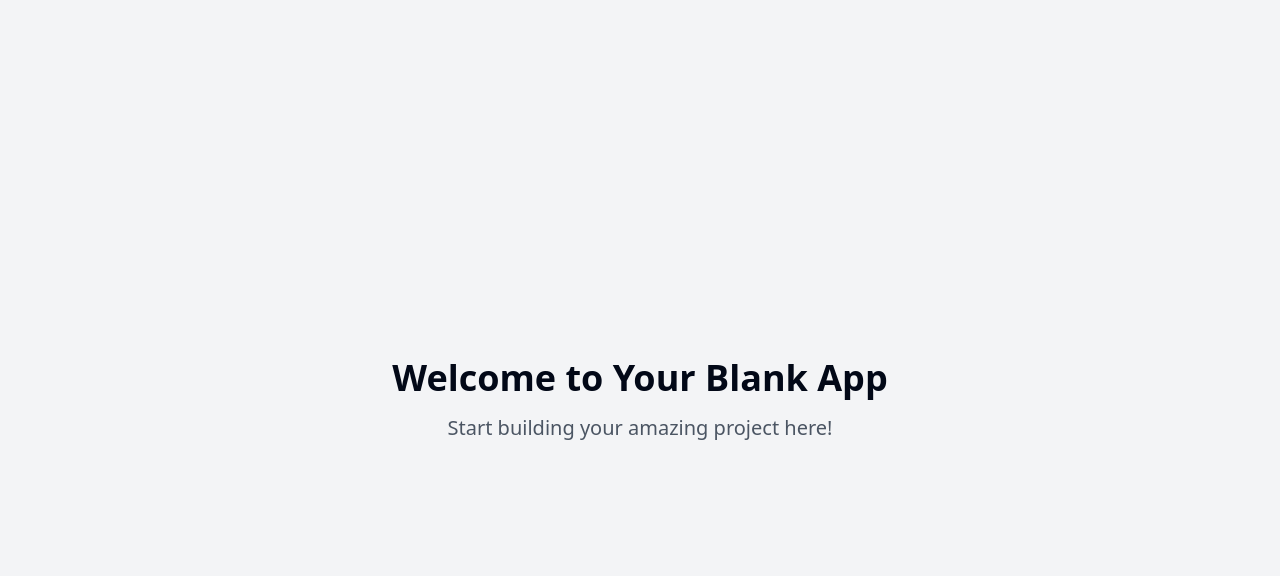
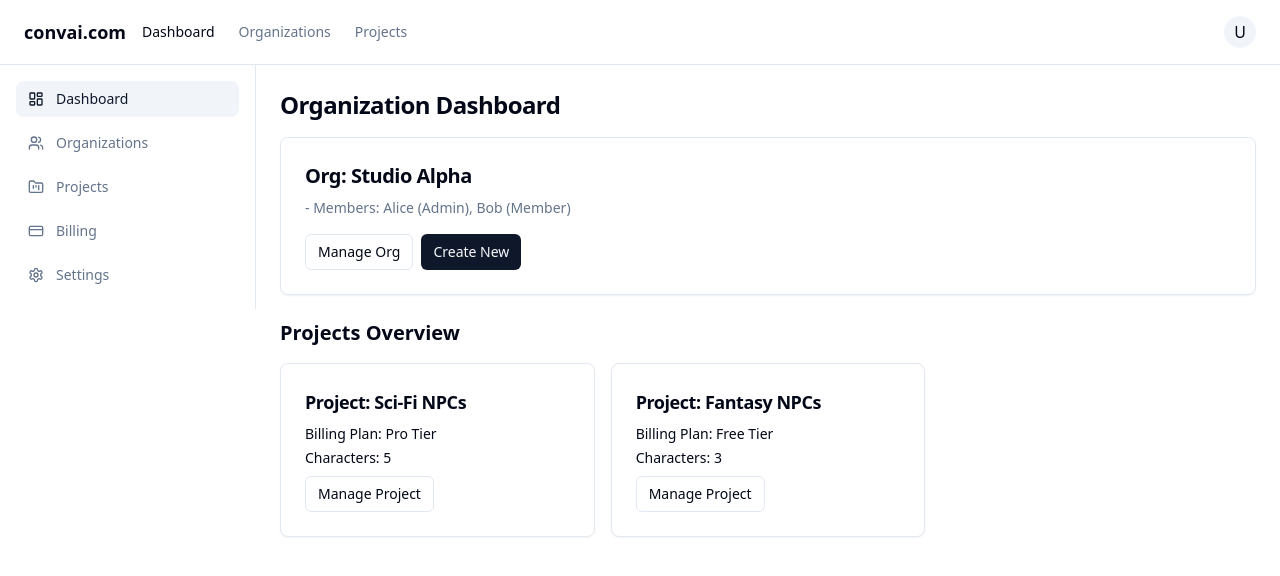
Before and after one commit to yash-sinha/convai-pg, a React (Vite) app: page / in a window 1280 px wide. Shown: the top 576 px of the page. Built offline with nearby package versions, Linux system fonts and the light colour scheme.

Commit message:
Add tabbed page mock
Implement a mock UI for a tabbed page with a sidebar and main content area, including example content for dashboard, organizations, and projects.

```diff
--- a/src/App.tsx
+++ b/src/App.tsx
@@ -1,9 +1,13 @@
+
 import { Toaster } from "@/components/ui/toaster";
 import { Toaster as Sonner } from "@/components/ui/sonner";
 import { TooltipProvider } from "@/components/ui/tooltip";
 import { QueryClient, QueryClientProvider } from "@tanstack/react-query";
 import { BrowserRouter, Routes, Route } from "react-router-dom";
+import MainLayout from "./components/layout/MainLayout";
 import Index from "./pages/Index";
+import Organizations from "./pages/Organizations";
+import Projects from "./pages/Projects";
 import NotFound from "./pages/NotFound";
 
 const queryClient = new QueryClient();
@@ -15,8 +19,14 @@ const App = () => (
       <Sonner />
       <BrowserRouter>
         <Routes>
-          <Route path="/" element={<Index />} />
-          {/* ADD ALL CUSTOM ROUTES ABOVE THE CATCH-ALL "*" ROUTE */}
+          <Route element={<MainLayout />}>
+            <Route path="/" element={<Index />} />
+            <Route path="/organizations" element={<Organizations />} />
+            <Route path="/projects" element={<Projects />} />
+            {/* Add placeholder routes for the other sidebar items */}
+            <Route path="/billing" element={<div className="p-6">Billing Page Content</div>} />
+            <Route path="/settings" element={<div className="p-6">Settings Page Content</div>} />
+          </Route>
           <Route path="*" element={<NotFound />} />
         </Routes>
       </BrowserRouter>
--- /dev/null
+++ b/src/components/layout/MainLayout.tsx
@@ -0,0 +1,20 @@
+
+import { Outlet } from "react-router-dom";
+import NavBar from "./NavBar";
+import Sidebar from "./Sidebar";
+
+const MainLayout = () => {
+  return (
+    <div className="flex min-h-screen flex-col">
+      <NavBar />
+      <div className="flex flex-1">
+        <Sidebar />
+        <main className="flex-1 overflow-y-auto p-6">
+          <Outlet />
+        </main>
+      </div>
+    </div>
+  );
+};
+
+export default MainLayout;
--- /dev/null
+++ b/src/components/layout/NavBar.tsx
@@ -0,0 +1,49 @@
+
+import { Avatar, AvatarFallback, AvatarImage } from "@/components/ui/avatar";
+import { Button } from "@/components/ui/button";
+import { cn } from "@/lib/utils";
+import { Link, useLocation } from "react-router-dom";
+
+const NavBar = () => {
+  const location = useLocation();
+
+  const navItems = [
+    { name: "Dashboard", path: "/" },
+    { name: "Organizations", path: "/organizations" },
+    { name: "Projects", path: "/projects" }
+  ];
+
+  return (
+    <div className="w-full border-b bg-white">
+      <div className="flex h-16 items-center justify-between px-4 md:px-6">
+        <div className="flex items-center gap-4">
+          <Link to="/" className="font-semibold text-lg">
+            convai.com
+          </Link>
+          <nav className="hidden md:flex items-center gap-6 text-sm">
+            {navItems.map((item) => (
+              <Link
+                key={item.name}
+                to={item.path}
+                className={cn(
+                  "transition-colors hover:text-primary",
+                  location.pathname === item.path ? "font-medium" : "text-muted-foreground"
+                )}
+              >
+                {item.name}
+              </Link>
+            ))}
+          </nav>
+        </div>
+        <div className="flex items-center gap-2">
+          <Avatar className="h-8 w-8">
+            <AvatarImage src="" alt="User" />
+            <AvatarFallback>U</AvatarFallback>
+          </Avatar>
+        </div>
+      </div>
+    </div>
+  );
+};
+
+export default NavBar;
--- /dev/null
+++ b/src/components/layout/Sidebar.tsx
@@ -0,0 +1,60 @@
+
+import { cn } from "@/lib/utils";
+import { Link, useLocation } from "react-router-dom";
+import {
+  LayoutDashboard,
+  Users,
+  FolderKanban,
+  CreditCard,
+  Settings
+} from "lucide-react";
+
+interface SidebarItemProps {
+  icon: React.ElementType;
+  label: string;
+  path: string;
+  active?: boolean;
+}
+
+const SidebarItem = ({ icon: Icon, label, path, active }: SidebarItemProps) => (
+  <Link
+    to={path}
+    className={cn(
+      "flex items-center gap-3 rounded-lg px-3 py-2 text-sm transition-all hover:bg-accent",
+      active ? "bg-accent text-accent-foreground" : "text-muted-foreground"
+    )}
+  >
+    <Icon className="h-4 w-4" />
+    <span>{label}</span>
+  </Link>
+);
+
+const Sidebar = () => {
+  const location = useLocation();
+
+  const sidebarItems = [
+    { icon: LayoutDashboard, label: "Dashboard", path: "/" },
+    { icon: Users, label: "Organizations", path: "/organizations" },
+    { icon: FolderKanban, label: "Projects", path: "/projects" },
+    { icon: CreditCard, label: "Billing", path: "/billing" },
+    { icon: Settings, label: "Settings", path: "/settings" }
+  ];
+
+  return (
+    <div className="hidden md:flex h-full w-64 flex-col border-r bg-background">
+      <div className="flex flex-col gap-2 p-4">
+        {sidebarItems.map((item) => (
+          <SidebarItem
+            key={item.label}
+            icon={item.icon}
+            label={item.label}
+            path={item.path}
+            active={location.pathname === item.path}
+          />
+        ))}
+      </div>
+    </div>
+  );
+};
+
+export default Sidebar;
--- /dev/null
+++ b/src/components/organization/OrganizationCard.tsx
@@ -0,0 +1,36 @@
+
+import { Button } from "@/components/ui/button";
+import { Card, CardContent, CardHeader, CardTitle } from "@/components/ui/card";
+
+interface OrganizationCardProps {
+  name: string;
+  members: Array<{ name: string; role: string }>;
+}
+
+const OrganizationCard = ({ name, members }: OrganizationCardProps) => {
+  return (
+    <Card className="mb-6">
+      <CardHeader className="pb-2">
+        <CardTitle className="text-xl">Org: {name}</CardTitle>
+      </CardHeader>
+      <CardContent>
+        <div className="mb-4">
+          <p className="text-sm text-muted-foreground">
+            - Members: {members.map((member, index) => (
+              <span key={member.name}>
+                {member.name} ({member.role})
+                {index < members.length - 1 ? ', ' : ''}
+              </span>
+            ))}
+          </p>
+        </div>
+        <div className="flex gap-2">
+          <Button variant="outline" size="sm">Manage Org</Button>
+          <Button size="sm">Create New</Button>
+        </div>
+      </CardContent>
+    </Card>
+  );
+};
+
+export default OrganizationCard;
--- /dev/null
+++ b/src/components/project/ProjectCard.tsx
@@ -0,0 +1,30 @@
+
+import { Button } from "@/components/ui/button";
+import { Card, CardContent, CardFooter, CardHeader, CardTitle } from "@/components/ui/card";
+
+interface ProjectCardProps {
+  name: string;
+  billingPlan: string;
+  characters: number;
+}
+
+const ProjectCard = ({ name, billingPlan, characters }: ProjectCardProps) => {
+  return (
+    <Card className="mb-4">
+      <CardHeader className="pb-2">
+        <CardTitle className="text-lg">Project: {name}</CardTitle>
+      </CardHeader>
+      <CardContent className="pb-2">
+        <div className="space-y-1">
+          <p className="text-sm">Billing Plan: {billingPlan}</p>
+          <p className="text-sm">Characters: {characters}</p>
+        </div>
+      </CardContent>
+      <CardFooter>
+        <Button variant="outline" size="sm">Manage Project</Button>
+      </CardFooter>
+    </Card>
+  );
+};
+
+export default ProjectCard;
--- a/src/pages/Index.tsx
+++ b/src/pages/Index.tsx
@@ -1,11 +1,41 @@
-// Update this page (the content is just a fallback if you fail to update the page)
+
+import OrganizationCard from "@/components/organization/OrganizationCard";
+import ProjectCard from "@/components/project/ProjectCard";
+import { Card, CardContent, CardHeader, CardTitle } from "@/components/ui/card";
+
+const organization = {
+  name: "Studio Alpha",
+  members: [
+    { name: "Alice", role: "Admin" },
+    { name: "Bob", role: "Member" }
+  ]
+};
+
+const projects = [
+  { name: "Sci-Fi NPCs", billingPlan: "Pro Tier", characters: 5 },
+  { name: "Fantasy NPCs", billingPlan: "Free Tier", characters: 3 }
+];
 
 const Index = () => {
   return (
-    <div className="min-h-screen flex items-center justify-center bg-gray-100">
-      <div className="text-center">
-        <h1 className="text-4xl font-bold mb-4">Welcome to Your Blank App</h1>
-        <p className="text-xl text-gray-600">Start building your amazing project here!</p>
+    <div className="space-y-6">
+      <div>
+        <h1 className="text-2xl font-bold tracking-tight mb-4">Organization Dashboard</h1>
+        <OrganizationCard name={organization.name} members={organization.members} />
+      </div>
+
+      <div>
+        <h2 className="text-xl font-semibold mb-4">Projects Overview</h2>
+        <div className="grid gap-4 grid-cols-1 md:grid-cols-2 lg:grid-cols-3">
+          {projects.map((project) => (
+            <ProjectCard
+              key={project.name}
+              name={project.name}
+              billingPlan={project.billingPlan}
+              characters={project.characters}
+            />
+          ))}
+        </div>
       </div>
     </div>
   );
--- /dev/null
+++ b/src/pages/Organizations.tsx
@@ -0,0 +1,39 @@
+
+import OrganizationCard from "@/components/organization/OrganizationCard";
+
+const organizations = [
+  {
+    name: "Studio Alpha",
+    members: [
+      { name: "Alice", role: "Admin" },
+      { name: "Bob", role: "Member" }
+    ]
+  },
+  {
+    name: "Indie Games",
+    members: [
+      { name: "Charlie", role: "Admin" },
+      { name: "Diana", role: "Member" },
+      { name: "Evan", role: "Member" }
+    ]
+  }
+];
+
+const Organizations = () => {
+  return (
+    <div>
+      <h1 className="text-2xl font-bold tracking-tight mb-6">Organizations</h1>
+      <div className="space-y-4">
+        {organizations.map((org) => (
+          <OrganizationCard
+            key={org.name}
+            name={org.name}
+            members={org.members}
+          />
+        ))}
+      </div>
+    </div>
+  );
+};
+
+export default Organizations;
--- /dev/null
+++ b/src/pages/Projects.tsx
@@ -0,0 +1,33 @@
+
+import ProjectCard from "@/components/project/ProjectCard";
+import { Button } from "@/components/ui/button";
+
+const projects = [
+  { name: "Sci-Fi NPCs", billingPlan: "Pro Tier", characters: 5 },
+  { name: "Fantasy NPCs", billingPlan: "Free Tier", characters: 3 },
+  { name: "Historical Figures", billingPlan: "Pro Tier", characters: 8 },
+  { name: "Customer Support Bots", billingPlan: "Enterprise Tier", characters: 12 }
+];
+
+const Projects = () => {
+  return (
+    <div>
+      <div className="flex justify-between items-center mb-6">
+        <h1 className="text-2xl font-bold tracking-tight">Projects</h1>
+        <Button>Create Project</Button>
+      </div>
+      <div className="grid gap-4 grid-cols-1 md:grid-cols-2 lg:grid-cols-3">
+        {projects.map((project) => (
+          <ProjectCard
+            key={project.name}
+            name={project.name}
+            billingPlan={project.billingPlan}
+            characters={project.characters}
+          />
+        ))}
+      </div>
+    </div>
+  );
+};
+
+export default Projects;
```
